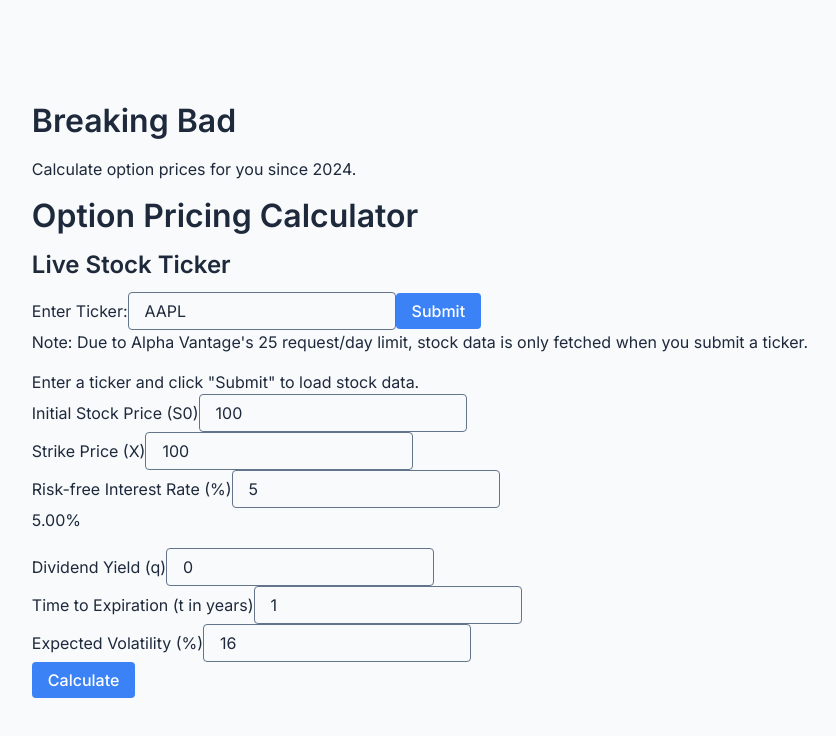
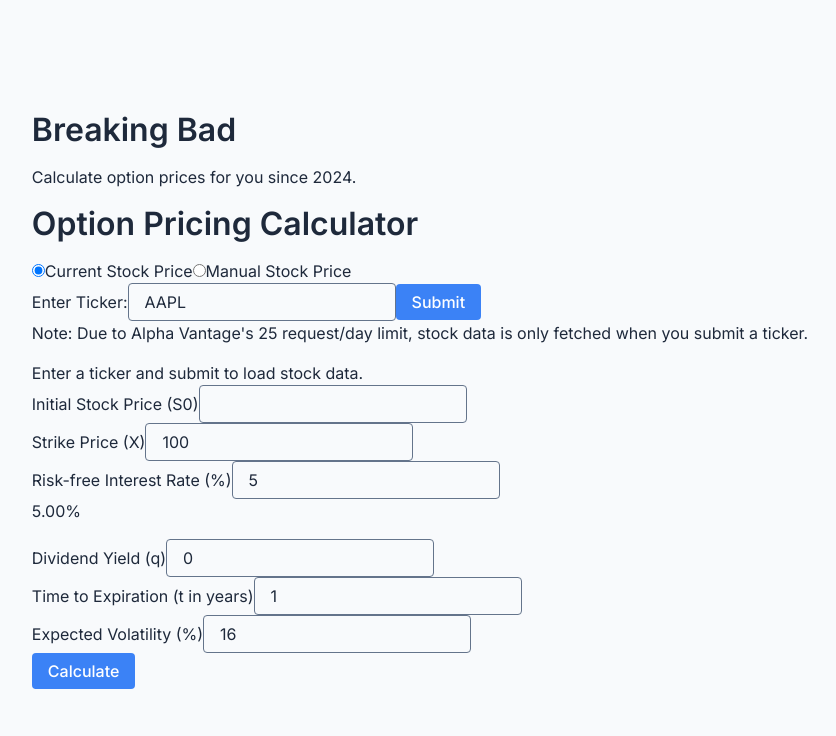
Before and after one commit to gongahkia/breaking-bad, a Next.js app in the folder src/breaking-bad/: page / in a window 1280 px wide. Shown: the top 736 px of the page, without its empty margins (220-1056 px from the left). Built offline with nearby package versions, Linux system fonts and the light colour scheme.

Commit message:
Radio Button Overhaul
Resolved comment on first api call commit, which allows users to toggle between looking for stock price and manually inputting strike price.

```diff
--- a/src/breaking-bad/components/StockTicker.tsx
+++ b/src/breaking-bad/components/StockTicker.tsx
@@ -1,5 +1,6 @@
 "use client";
 
+import { useEffect } from "react";
 import useSWR from "swr";
 import { motion } from "framer-motion";
 
@@ -13,6 +14,7 @@ interface StockData {
 
 interface StockTickerProps {
   ticker: string;
+  onPriceUpdate?: (price: number) => void;
 }
 
 // A simple fetcher function
@@ -26,7 +28,7 @@ export default function StockTicker({ ticker }: StockTickerProps) {
   const shouldFetch = isValidTicker(ticker);
 
   // Using SWR without an automatic refresh; dedupingInterval caches repeated requests
-  const { data, error } = useSWR<StockData>(
+  const { data, error, isLoading } = useSWR<StockData>(
     shouldFetch ? `/api/stock?ticker=${ticker}` : null,
     fetcher,
     { dedupingInterval: 60000 } // cache responses for 60 seconds
@@ -46,7 +48,7 @@ export default function StockTicker({ ticker }: StockTickerProps) {
       </div>
     );
   }
-  if (!data) {
+  if (isLoading) {
     return (
       <div className="text-gray-600">
         Loading {ticker} stock data...
@@ -54,7 +56,7 @@ export default function StockTicker({ ticker }: StockTickerProps) {
     );
   }
 
-  // Extract the price and last updated info from the API response
+  // Extract the price from the API response using Alpha Vantage's key
   const priceValue = data["05. price"];
   if (!priceValue) {
     return (
@@ -66,6 +68,13 @@ export default function StockTicker({ ticker }: StockTickerProps) {
 
   const price = parseFloat(priceValue);
   const lastUpdated = data["07. latest trading day"];
+
+  // Notify the parent component with the auto-fetched price when it changes
+  useEffect(() => {
+    if (onPriceUpdate) {
+      onPriceUpdate(price);
+    }
+  }, [price, onPriceUpdate]);
 
   return (
     <motion.div
--- a/src/breaking-bad/components/option-calculator.tsx
+++ b/src/breaking-bad/components/option-calculator.tsx
@@ -22,19 +22,29 @@ export default function OptionCalculator() {
   const [result, setResult] = useState<CalculationResult | null>(null);
   const [error, setError] = useState<string | null>(null);
 
-  // States for the stock ticker input
+  // Price mode: "auto" or "manual"
+  const [priceMode, setPriceMode] = useState<"auto" | "manual">("auto");
+
+  // For auto mode: ticker input and submitted ticker
   const [tickerInput, setTickerInput] = useState("AAPL");
   const [submittedTicker, setSubmittedTicker] = useState("");
+
+  // Price states: autoPrice will come from the StockTicker callback; manualPrice is user-entered.
+  const [autoPrice, setAutoPrice] = useState<number | null>(null);
+  const [manualPrice, setManualPrice] = useState("100");
 
   async function handleCalculate() {
     setIsCalculating(true);
     setError(null);
+    try {
+      // Determine the stock price based on the selected mode
+      const stockPrice =
+        priceMode === "auto"
+          ? autoPrice !== null
+            ? autoPrice
+            : 0
+          : Number(manualPrice);
 
-    try {
-      // Get other inputs (already in numeric form)
-      const stockPrice = Number.parseFloat(
-        (document.getElementById("stock-price") as HTMLInputElement).value
-      );
       const strikePrice = Number.parseFloat(
         (document.getElementById("strike-price") as HTMLInputElement).value
       );
@@ -79,14 +89,37 @@ export default function OptionCalculator() {
         Option Pricing Calculator
       </h1>
 
-      {/* Live Stock Ticker Section */}
-      <section className="mt-12">
-        <h2 className="text-2xl font-bold text-center text-indigo-700 mb-4">
-          Live Stock Ticker
-        </h2>
+      {/* Price Mode Toggle */}
+      <div className="flex justify-center items-center mb-4 space-x-4">
+        <label className="inline-flex items-center">
+          <input
+            type="radio"
+            name="priceMode"
+            value="auto"
+            checked={priceMode === "auto"}
+            onChange={() => setPriceMode("auto")}
+            className="form-radio"
+          />
+          <span className="ml-2">Current Stock Price</span>
+        </label>
+        <label className="inline-flex items-center">
+          <input
+            type="radio"
+            name="priceMode"
+            value="manual"
+            checked={priceMode === "manual"}
+            onChange={() => setPriceMode("manual")}
+            className="form-radio"
+          />
+          <span className="ml-2">Manual Stock Price</span>
+        </label>
+      </div>
 
-        {/* Ticker Input & Submit Button */}
-        <div className="flex justify-center items-center mb-4 space-x-2">
+      {/* Section for auto vs. manual price selection */}
+      {priceMode === "auto" ? (
+        <>
+          <section className="mb-4">
+            <div className="flex justify-center items-center mb-2 space-x-2">
               <label htmlFor="ticker-input" className="text-gray-700">
                 Enter Ticker:
               </label>
@@ -99,48 +132,58 @@ export default function OptionCalculator() {
                 className="w-24 h-10 px-3 border border-gray-300 rounded-md focus:outline-none focus:ring-2 focus:ring-indigo-500"
               />
               <button
-            onClick={() => {
-              // Only update submittedTicker if the input is valid.
-              // You can add further validation here if needed.
-              setSubmittedTicker(tickerInput);
-            }}
+                onClick={() => setSubmittedTicker(tickerInput)}
                 className="h-10 px-4 bg-indigo-600 text-white rounded-md shadow hover:bg-indigo-700"
               >
                 Submit
               </button>
             </div>
-
-        {/* Description for API Call */}
-        <p className="text-xs text-gray-500 text-center mb-4">
+            <p className="text-xs text-gray-500 text-center">
               Note: Due to Alpha Vantage's 25 request/day limit, stock data is only fetched when you submit a ticker.
             </p>
-
-        {/* Render StockTicker only if a ticker has been submitted */}
+          </section>
+          {/* StockTicker fetches the price and calls onPriceUpdate */}
           {submittedTicker ? (
-          <StockTicker ticker={submittedTicker} />
+            <StockTicker
+              ticker={submittedTicker}
+              onPriceUpdate={(price: number) => setAutoPrice(price)}
+            />
           ) : (
             <div className="text-gray-600 text-center">
-            Enter a ticker and click "Submit" to load stock data.
+              Enter a ticker and submit to load stock data.
             </div>
           )}
-      </section>
-
-      <div className="space-y-8">
-        {/* The rest of your Option Calculator form... */}
-
-        {/* Stock Price */}
-        <div className="space-y-2">
+          {/* Auto-populated Initial Stock Price (S0) */}
+          <div className="space-y-2 mb-4">
             <label htmlFor="stock-price" className="block text-sm font-medium text-gray-700">
               Initial Stock Price (S0)
             </label>
             <input
               type="number"
               id="stock-price"
-            defaultValue="100"
+              value={autoPrice !== null ? autoPrice : ""}
+              readOnly
+              className="w-full h-12 px-4 border border-gray-300 rounded-lg shadow-sm bg-gray-100 cursor-not-allowed"
+            />
+          </div>
+        </>
+      ) : (
+        <div className="space-y-2 mb-4">
+          <label htmlFor="stock-price" className="block text-sm font-medium text-gray-700">
+            Initial Stock Price (S0)
+          </label>
+          <input
+            type="number"
+            id="stock-price"
+            value={manualPrice}
+            onChange={(e) => setManualPrice(e.target.value)}
             className="w-full h-12 px-4 border border-gray-300 rounded-lg shadow-sm focus:outline-none focus:ring-2 focus:ring-indigo-500"
           />
         </div>
+      )}
 
+      {/* The rest of your Option Calculator inputs */}
+      <div className="space-y-8">
         {/* Strike Price */}
         <div className="space-y-2">
           <label htmlFor="strike-price" className="block text-sm font-medium text-gray-700">
```
Lines whose indentation alone changed are shown as unchanged.
